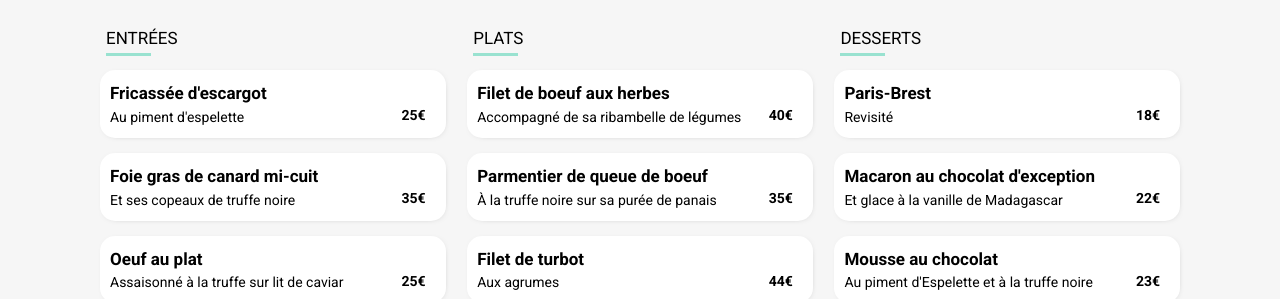
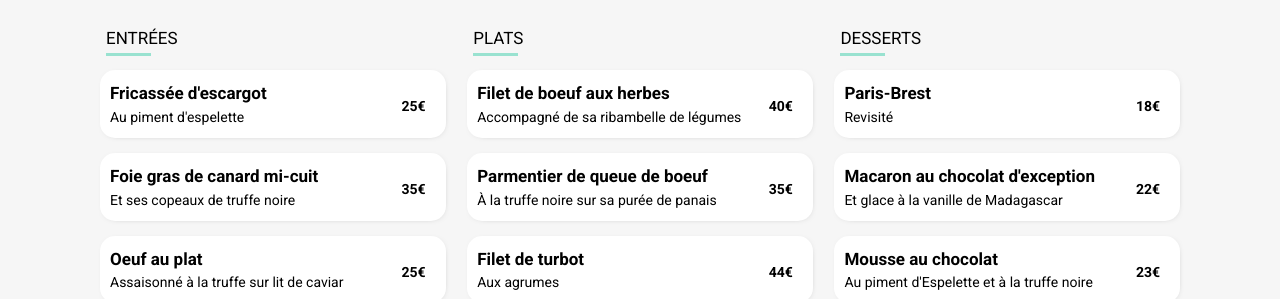
Before and after one commit to RTourt/OhMyFood, a website: page menu-1.html in a window 1280 px wide. Shown: the part 665-964 px from the top of the page. Drawn offline with Linux system fonts and the light colour scheme; a web font is replaced by a local one.

Commit message:
ajout div menu content wrapper dans article de menu-1 html + ajout menu content wrapper dans menu scss

```diff
--- a/menu-1.html
+++ b/menu-1.html
@@ -34,54 +34,82 @@
                 <div class="menu__card__content">
                     <h2>Entrées</h2>
                     <article class="menu__content">
+                        <div class="menu__content__wrapper">
                             <h3 class="menu__content__title">Fricassée d'escargot</h3>
                             <p class="menu__content__subtitle">Au piment d'espelette</p>
                             <span class="menu__content__price">25€</span>
+                        </div>
                         <div class="slide-left"><i class="fa-sharp fa-solid fa-circle-check"></i></div>
                     </article>
                     <article class="menu__content">
+                        <div class="menu__content__wrapper">
                             <h3 class="menu__content__title">Foie gras de canard mi-cuit</h3>
-                        <p class="menu__content__subtitle">Et ses copeaux de truffe noire</p><span
-                            class="menu__content__price">35€</span>
+                            <p class="menu__content__subtitle">Et ses copeaux de truffe noire</p>
+                        </div>
+                        <span class="menu__content__price">35€</span>
+                        <div class="slide-left"><i class="fa-sharp fa-solid fa-circle-check"></i></div>
                     </article>
                     <article class="menu__content">
+                        <div class="menu__content__wrapper">
                             <h3 class="menu__content__title">Oeuf au plat</h3>
-                        <p class="menu__content__subtitle">Assaisonné à la truffe sur lit de caviar</p><span
-                            class="menu__content__price">25€</span>
+                            <p class="menu__content__subtitle">Assaisonné à la truffe sur lit de caviar</p>
+                        </div>
+                        <span class="menu__content__price">25€</span>
+                        <div class="slide-left"><i class="fa-sharp fa-solid fa-circle-check"></i></div>
                     </article>
                 </div>
                 <div class="menu__card__content">
                     <h2>Plats</h2>
                     <article class="menu__content">
+                        <div class="menu__content__wrapper">
                             <h3 class="menu__content__title">Filet de boeuf aux herbes</h3>
-                        <p class="menu__content__subtitle">Accompagné de sa ribambelle de légumes</p><span
-                            class="menu__content__price">40€</span>
+                            <p class="menu__content__subtitle">Accompagné de sa ribambelle de légumes</p>
+                        </div>
+                        <span class="menu__content__price">40€</span>
+                        <div class="slide-left"><i class="fa-sharp fa-solid fa-circle-check"></i></div>
                     </article>
                     <article class="menu__content">
+                        <div class="menu__content__wrapper">
                             <h3 class="menu__content__title">Parmentier de queue de boeuf</h3>
-                        <p class="menu__content__subtitle">À la truffe noire sur sa purée de panais</p><span
-                            class="menu__content__price">35€</span>
+                            <p class="menu__content__subtitle">À la truffe noire sur sa purée de panais</p>
+                        </div>
+                        <span class="menu__content__price">35€</span>
+                        <div class="slide-left"><i class="fa-sharp fa-solid fa-circle-check"></i></div>
                     </article>
                     <article class="menu__content">
+                        <div class="menu__content__wrapper">
                             <h3 class="menu__content__title">Filet de turbot</h3>
-                        <p class="menu__content__subtitle">Aux agrumes</p><span class="menu__content__price">44€</span>
+                            <p class="menu__content__subtitle">Aux agrumes</p>
+                        </div>
+                        <span class="menu__content__price">44€</span>
+                        <div class="slide-left"><i class="fa-sharp fa-solid fa-circle-check"></i></div>
                     </article>
                 </div>
                 <div class="menu__card__content">
                     <h2>Desserts</h2>
                     <article class="menu__content">
+                        <div class="menu__content__wrapper">
                             <h3 class="menu__content__title">Paris-Brest</h3>
-                        <p class="menu__content__subtitle">Revisité</p><span class="menu__content__price">18€</span>
+                            <p class="menu__content__subtitle">Revisité</p>
+                        </div>
+                        <span class="menu__content__price">18€</span>
+                        <div class="slide-left"><i class="fa-sharp fa-solid fa-circle-check"></i></div>
                     </article>
                     <article class="menu__content">
+                        <div class="menu__content__wrapper">
                             <h3 class="menu__content__title">Macaron au chocolat d'exception </h3>
-                        <p class="menu__content__subtitle">Et glace à la vanille de Madagascar</p><span
-                            class="menu__content__price">22€</span>
+                            <p class="menu__content__subtitle">Et glace à la vanille de Madagascar</p>
+                        </div>
+                        <span class="menu__content__price">22€</span>
+                        <div class="slide-left"><i class="fa-sharp fa-solid fa-circle-check"></i></div>
                     </article>
                     <article class="menu__content">
+                        <div class="menu__content__wrapper">
                             <h3 class="menu__content__title">Mousse au chocolat </h3>
-                        <p class="menu__content__subtitle">Au piment d'Espelette et à la truffe noire</p><span
-                            class="menu__content__price">23€</span>
+                            <p class="menu__content__subtitle">Au piment d'Espelette et à la truffe noire</p>
+                        </div>
+                        <span class="menu__content__price">23€</span>
+                        <div class="slide-left"><i class="fa-sharp fa-solid fa-circle-check"></i></div>
                     </article>
                 </div>
             </div>
--- a/sass/pages/_menu.scss
+++ b/sass/pages/_menu.scss
@@ -106,7 +106,7 @@
 
     &__content {
         display: flex;
-        flex-direction: column;
+        flex-direction: row;
         align-items: flex-start;
         width: auto;
         border-radius: 15px 15px 15px 15px;
@@ -117,6 +117,12 @@
         position: relative;
         overflow: hidden;
         cursor: pointer;
+
+        &__wrapper {
+            display: flex;
+            flex-direction: column;
+            width: 100%;
+        }
 
         &__title {
             margin: 0px;
@@ -151,6 +157,8 @@
             padding-top: 23px;
             padding-right: 10px;
             font-size: 14px;
+            right: 10px;
+            top: 5px;
         }
 
         /*block slide check*/
@@ -173,6 +181,10 @@
             transform: translateX(-20px);
             opacity: 1;
             margin-left: 50px;
+
+            span {
+                padding-right: 50px;
+            }
 
             .fa-sharp {
                 transform: rotate(360deg);
```
Also changed, not shown: sass/main.css, 1 other file. Lines whose indentation alone changed are shown as unchanged.
